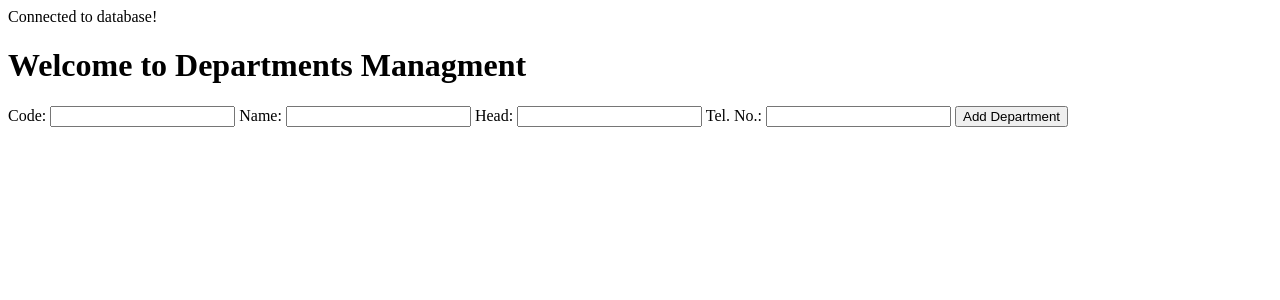
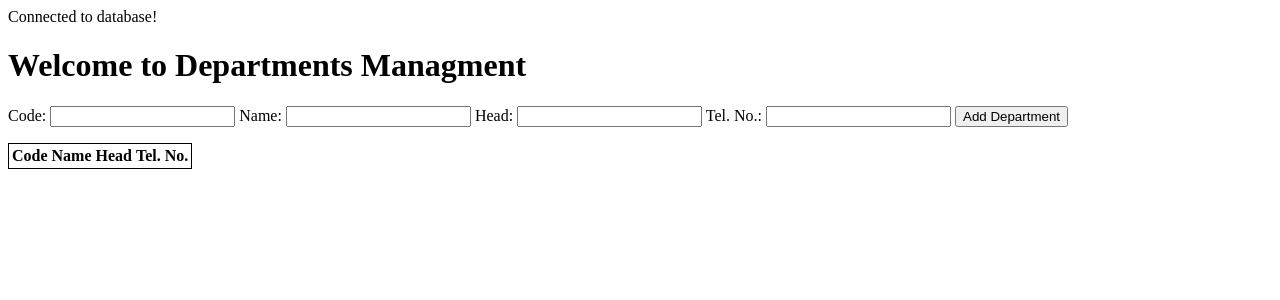
Before and after one commit to BrylDG/phpRepo, a PHP site: page /departments.php in a window 1280 px wide. Shown: the top 300 px of the page. Run offline with PHP 8.4, Linux system fonts and the light colour scheme; lists and menus that the app fills with data are empty.

Commit message:
Updated add department script so that it will break insert query when page is reloaded

```diff
--- a/departments.php
+++ b/departments.php
@@ -22,6 +22,25 @@ include("db.php");
         <input type="text" id="deptTelNo" name="deptTelNo">
         <input type="submit" name="addDepartment" value="Add Department">
     </form>
+
+    <?php
+        echo "<table style='border: solid 1px black'>";
+        echo "<tr>
+                <th>
+                    Code
+                </th>
+                <th>
+                    Name
+                </th>
+                <th>
+                    Head
+                </th>
+                <th>
+                    Tel. No.
+                </th>
+              </tr>";
+        echo "</table>";
+    ?>
 </body>
 </html>
 <?php
@@ -35,5 +54,8 @@ include("db.php");
                 VALUES ('$code', '$name', '$head', '$telno')";
 
         mysqli_query($conn, $sql);
+        mysqli_close($conn);
+        header("Location: departments.php");
+        exit();
     }
 ?>
```
